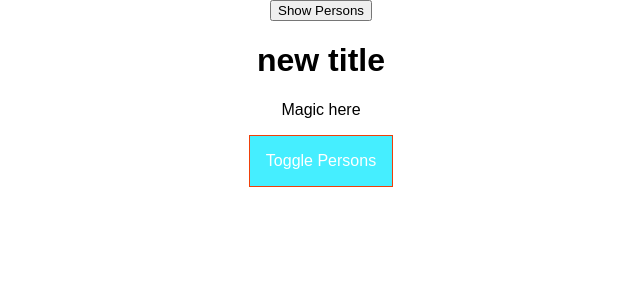
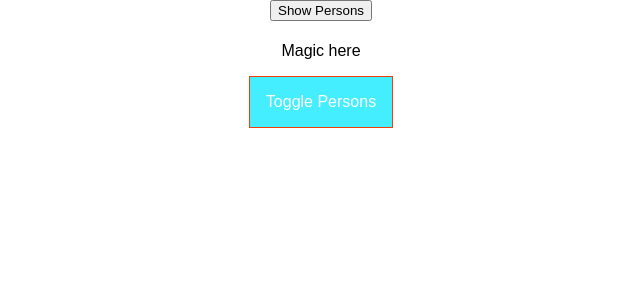
Before and after one commit to irrino4ka/react-first-project, a React app: page / in a window 1280 px wide. Shown: the top 300 px of the page, without its empty margins (319-959 px from the left). Built offline with nearby package versions, Linux system fonts and the light colour scheme.

Commit message:
temporary commit 2

```diff
--- a/src/containers/App.js
+++ b/src/containers/App.js
@@ -2,7 +2,8 @@
 import classesCss from './App.css';
 import Persons from '../components/Persons/Persons';
 import Cockpit from '../components/Cockpit/Cockpit';
-import WithClass from '../hoc/WithClass';
+import withClass from '../hoc/withClass';
+// import Aux from './../hoc/Aux';
 
 class App extends PureComponent {
   constructor(props) {
@@ -91,7 +92,7 @@
 
     }
     return (
-        <WithClass classesCss={classesCss.App}>
+        <div>
         <button onClick ={ () => {this.setState({showPersons: true})}}>Show Persons </button>
         <Cockpit
           appTitle = {this.props.title}
@@ -99,9 +100,9 @@
           persons={this.state.persons}
           clicked = {this.togglePersonHandler}/>
             {persons}
-        </WithClass>
+        </div>
     );
   }
 }
 
-export default App;
+export default withClass(App, classesCss.App);
--- a/src/hoc/WithClass.js
+++ b/src/hoc/WithClass.js
@@ -1,9 +1,11 @@
 import React from 'react';
 
-const WithClass = (props) => (
-<div className = {props.classesCss}>
-    {props.children}
-</div>
-)
+const WithClass = (WrappedComponent, className) => {
+    return (props) => (
+        <div className={className}>
+            <WrappedComponent />
+        </div>
+    )
+}
 
 export default WithClass;
```
